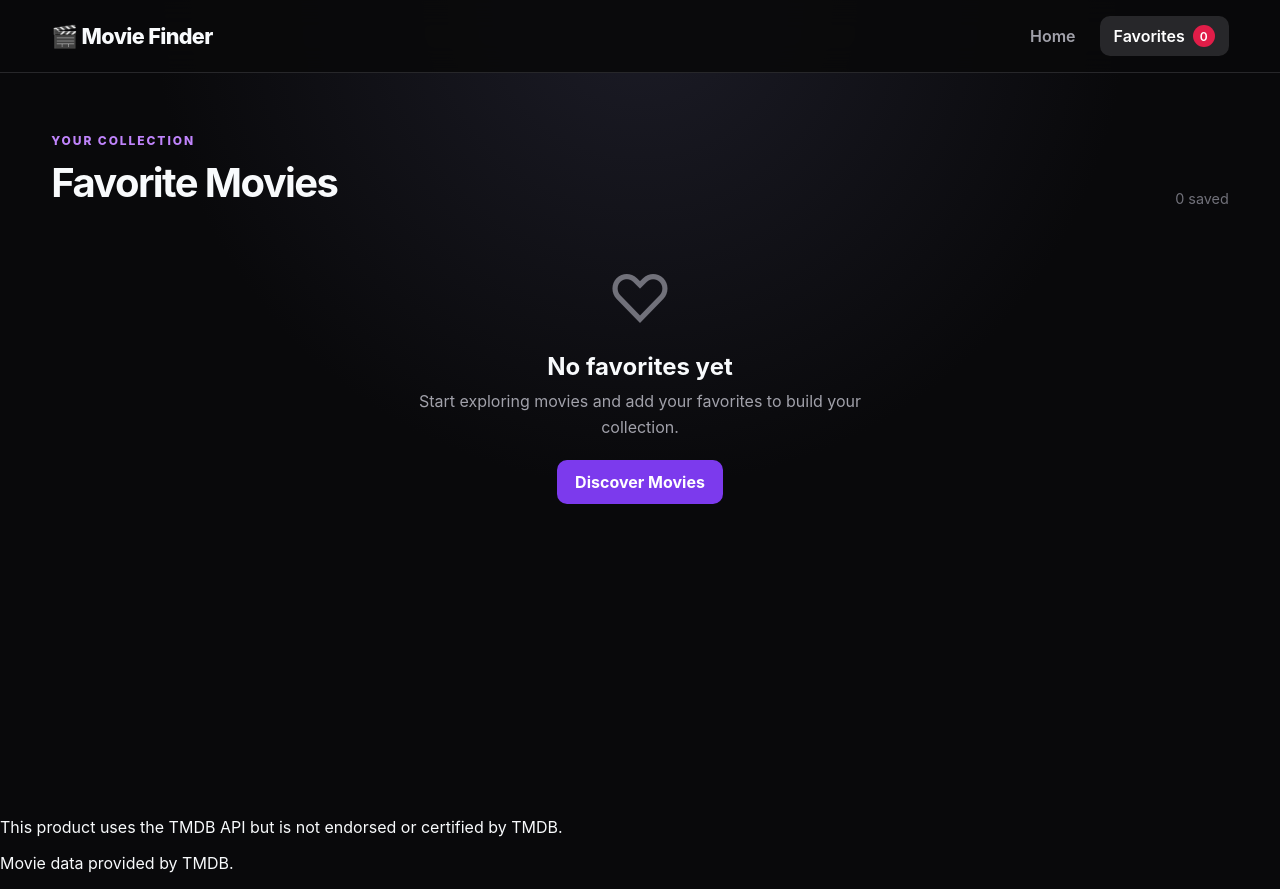
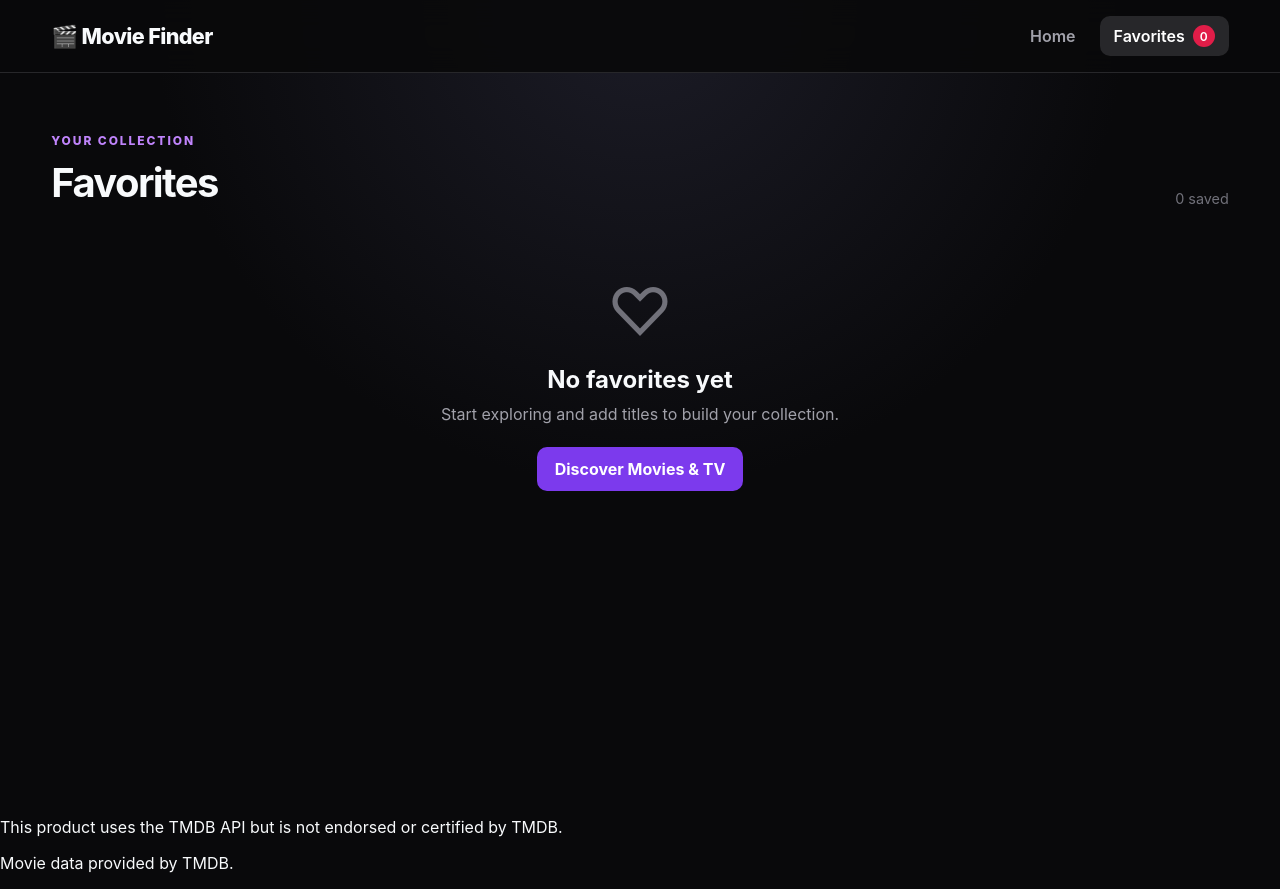
Before and after one commit to bmarkjan-stack/p5-movie-TV-discovery-app, a React (Vite) app: page /favorites in a window 1280 px wide. Built offline with nearby package versions, Linux system fonts and the light colour scheme; no server answers.

Commit message:
feat: filter favorites by type

```diff
--- a/src/index.css
+++ b/src/index.css
@@ -816,6 +816,18 @@ input:focus-visible {
     color: #fff;
 }
 
+.favorites-filter {
+    display: flex;
+    flex-wrap: wrap;
+    align-items: center;
+    gap: 12px;
+    margin-bottom: 24px;
+}
+
+.favorites-filter .media-toggle {
+    margin: 0;
+}
+
 .sort-controls {
     display: flex;
     flex-wrap: wrap;
--- a/src/pages/FavoritesPage.tsx
+++ b/src/pages/FavoritesPage.tsx
@@ -1,41 +1,70 @@
+import { useState } from "react";
 import { Link } from "react-router-dom";
 
+import MediaTypeToggle from "../components/MediaTypeToggle";
 import MovieGrid from "../components/MovieGrid";
 import { useFavorites } from "../context/useFavorites";
+import { useDocumentMeta } from "../hooks/useDocumentMeta";
+import type { MediaType } from "../types/movie";
 
 export default function FavoritesPage() {
     const { favorites } = useFavorites();
+    const [mediaType, setMediaType] = useState<MediaType | "all">("all");
+
+    useDocumentMeta("Favorites", "Your saved movies and TV shows.");
+
+    const visible =
+        mediaType === "all"
+            ? favorites
+            : favorites.filter((item) => item.media_type === mediaType);
 
     return (
         <main className="content-page">
             <section className="content-section">
                 <div className="section-heading">
                     <div>
-                        <p className="section-label">
-                            YOUR COLLECTION
-                        </p>
-                        <h1>Favorite Movies</h1>
+                        <p className="section-label">YOUR COLLECTION</p>
+                        <h1>Favorites</h1>
                     </div>
-                    <span className="movie-count">
-                        {favorites.length} saved
-                    </span>
+                    <span className="movie-count">{favorites.length} saved</span>
                 </div>
 
                 {favorites.length > 0 ? (
-                    <MovieGrid movies={favorites} />
+                    <>
+                        <div className="favorites-filter">
+                            <button
+                                type="button"
+                                className={
+                                    mediaType === "all"
+                                        ? "genre-button active"
+                                        : "genre-button"
+                                }
+                                aria-pressed={mediaType === "all"}
+                                onClick={() => setMediaType("all")}
+                            >
+                                All
+                            </button>
+                            <MediaTypeToggle
+                                value={mediaType === "all" ? "movie" : mediaType}
+                                onChange={setMediaType}
+                            />
+                        </div>
+
+                        <MovieGrid
+                            items={visible}
+                            emptyTitle="No favorites of this type"
+                        />
+                    </>
                 ) : (
                     <div className="empty-state">
-                    <div className="empty-icon">♡</div>
+                        <div className="empty-icon" aria-hidden="true">♡</div>
                         <h2>No favorites yet</h2>
                         <p>
-                        Start exploring movies and add your
-                        favorites to build your collection.
+                            Start exploring and add titles to build your
+                            collection.
                         </p>
-                    <Link
-                        to="/"
-                        className="primary-button"
-                        >
-                        Discover Movies
+                        <Link to="/" className="primary-button">
+                            Discover Movies &amp; TV
                         </Link>
                     </div>
                 )}
```
Lines whose indentation alone changed are shown as unchanged.
